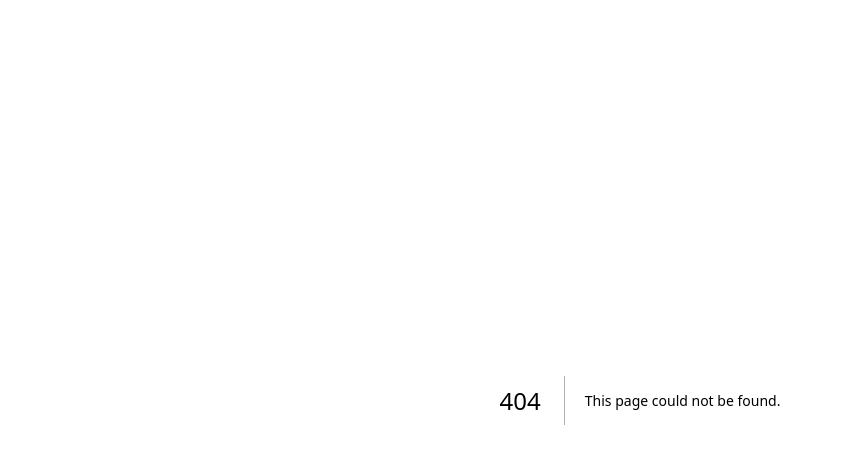
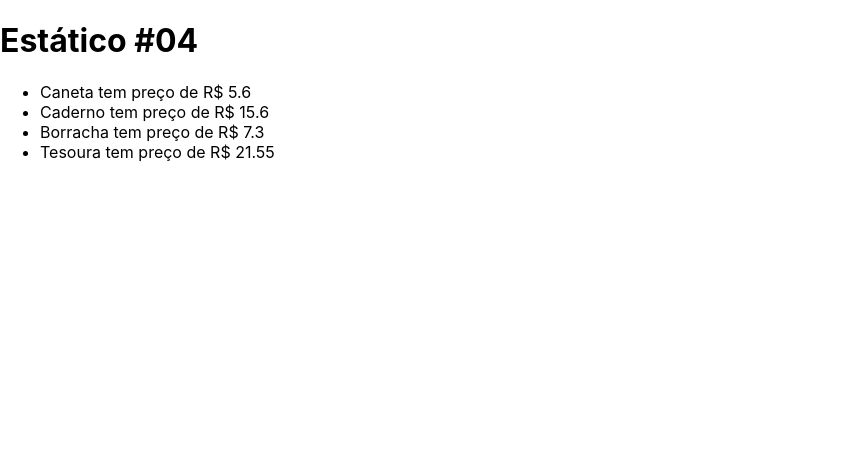
Before and after one commit to LeticiaLopess/renderizacao, a Next.js app: page /estatico4 in a window 1280 px wide. Before the commit this address had no page. Shown: the top 464 px of the page, without its empty margins (0-841 px from the left). Built offline with nearby package versions, Linux system fonts and the light colour scheme.

Commit message:
componente estático #04 - utilização de API

```diff
--- /dev/null
+++ b/pages/api/produtos.js
@@ -0,0 +1,8 @@
+export default function handler(req, res) {
+    res.status(200).json([
+        {id: 1, nome: 'Caneta', preco: 5.60},
+        {id: 2, nome: 'Caderno', preco: 15.60},
+        {id: 3, nome: 'Borracha', preco: 7.30},
+        {id: 4, nome: 'Tesoura', preco: 21.55},
+    ])
+  }
--- /dev/null
+++ b/pages/estatico4.jsx
@@ -0,0 +1,28 @@
+export async function getStaticProps() {
+    const resp = await fetch('http://localhost:3000/api/produtos')
+    const produtos = await resp.json()
+
+    return {
+        props: {
+            produtos
+        }
+    }
+} // com esse método (retorna as propriedades do componente) significa que estaremos trabalhando com componente estático, gerado uma única vez (produção)
+
+export default function Estatico4(props) {
+    function renderizarProdutos() {
+        return props.produtos.map(
+            produto => {
+                return <li key={produto.id}>{produto.nome} tem preço de R$ {produto.preco}</li>
+            })
+    }
+
+    return (
+        <div>
+            <h1>Estático #04</h1>
+            <ul>
+                {renderizarProdutos()}
+            </ul>
+        </div>
+    )
+}
```
